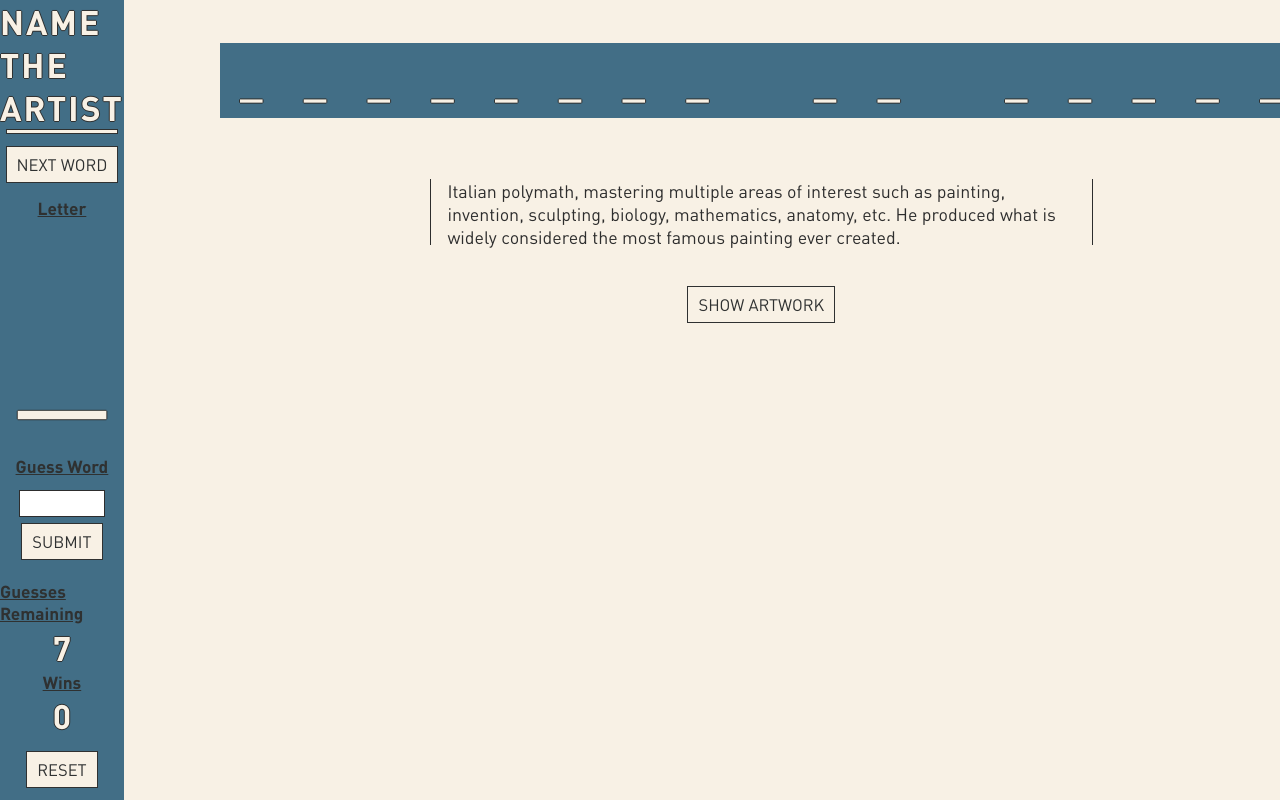
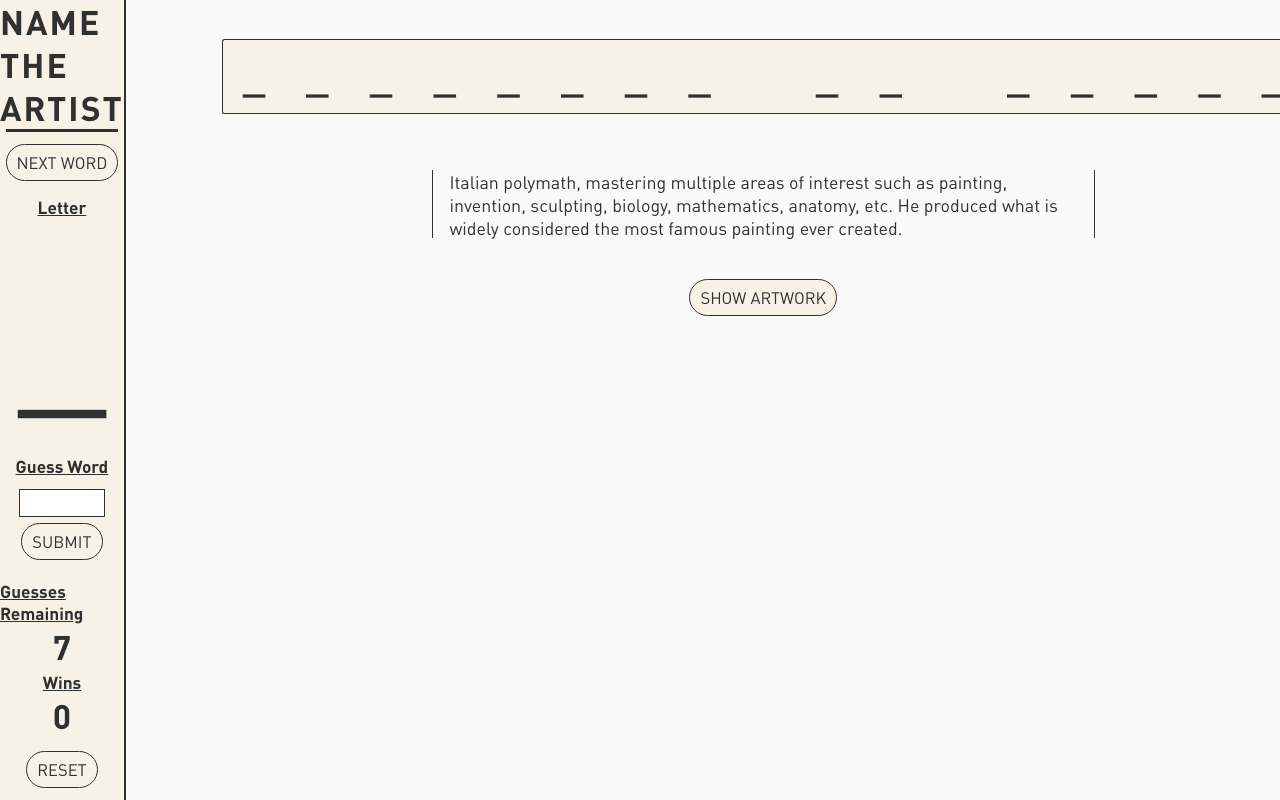
Before and after one commit to michaelwchungstudio/capstoneproject, a plain HTML site: page index.html in a window 1280 px wide. Shown: the top 800 px of the page. Drawn offline with nearby package versions, Linux system fonts and the light colour scheme; files that its build step writes are made by us from their sources.

Commit message:
color changes

```diff
--- a/stylesheets/_maincontent.scss
+++ b/stylesheets/_maincontent.scss
@@ -10,7 +10,7 @@
 // Main Content Grid
 .maincontent {
   display: grid;
-  grid-template-rows: 0.3fr 0.19fr 1fr;
+  grid-template-rows: 0.28fr 0.19fr 1fr;
 }
 
 // Immediate children divs center content
@@ -35,14 +35,27 @@
 .letterBox {
   height: 75px;
   width: 75px;
-  background-color: $steel-blue;
-  color: $bone;
+  background-color: $bone;
+  color: $coal;
   font-size: 2.5em;
   font-weight: 600;
+  border-top: 1px solid $coal;
+  border-bottom: 1px solid $coal;
   display: flex;
   align-items: center;
   justify-content: center;
-  text-shadow: -1px 0 $coal, 0 1px $coal, 1px 0 $coal, 0 -1px $coal;
+}
+
+.letterBox:first-of-type {
+  border-left: 1px solid $coal;
+  border-top-left-radius: 2.5px;
+  border-bottom-left-radius: 2.5px;
+}
+
+.letterBox:last-of-type {
+  border-right: 1px solid $coal;
+  border-top-right-radius: 2.5px;
+  border-bottom-right-radius: 2.5px;
 }
 
 // Hint Section
--- a/stylesheets/_reset.scss
+++ b/stylesheets/_reset.scss
@@ -46,9 +46,9 @@ $coal: #2F3131;
   box-sizing: border-box;
   font-size: 15px;
   font-family: "DinOT";
-  color: $dark-grey;
+  color: $coal;
 }
 
 body {
-  background-color: $bone;
+  background-color: $off-white;
 }
--- a/stylesheets/_sidebar.scss
+++ b/stylesheets/_sidebar.scss
@@ -2,7 +2,8 @@
 .sidebar {
   display: grid;
   grid-template-rows: 0.4fr 0.25fr 1fr 0.6fr 0.55fr 0.25fr;
-  background-color: $steel-blue;
+  background-color: $bone;
+  border-right: 2px solid $coal;
 }
 
 // Immediate children divs center content
@@ -18,15 +19,13 @@
   font-size: 2.25em;
   font-weight: 600;
   letter-spacing: 2px;
-  color: $bone;
-  text-shadow: -1px 0 $coal, 0 1px $coal, 1px 0 $coal, 0 -1px $coal;
+  color: $coal;
 }
 
 #titleUnderline {
-  height: 5px;
+  height: 3px;
   width: 90%;
-  background-color: $bone;
-  border: 1px solid $coal;
+  background-color: $coal;
 }
 
 // Affects all sidebar section headers
@@ -43,6 +42,7 @@
   cursor: pointer;
   background-color: $bone;
   border: 1px solid $coal;
+  border-radius: 20px;
   color: $coal;
   font-size: 1.1em;
 }
@@ -56,8 +56,7 @@
 // Letter Input
 #letterInput {
   font-size: 11em;
-  color: $bone;
-  text-shadow: -1px 0 $coal, 0 1px $coal, 1px 0 $coal, 0 -1px $coal;
+  color: $coal;
 }
 
 // Guess Word Input
@@ -73,8 +72,7 @@
 // Player stats
 .playerStats {
   font-size: 2.25em;
-  color: $bone;
-  text-shadow: -1px 0 $coal, 0 1px $coal, 1px 0 $coal, 0 -1px $coal;
+  color: $coal;
   font-weight: 600;
   margin: 1% 0 2% 0;
 }
```
